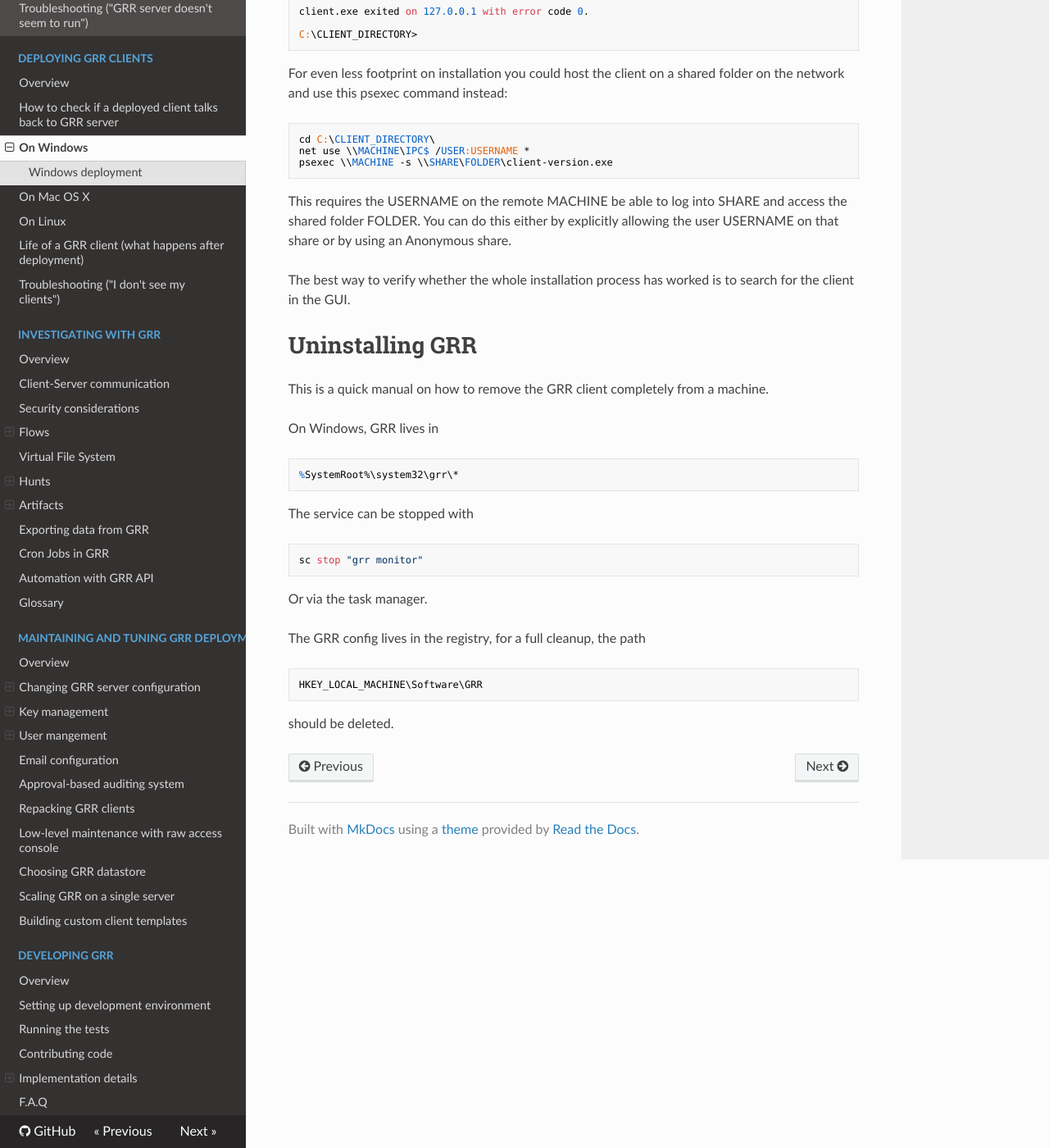
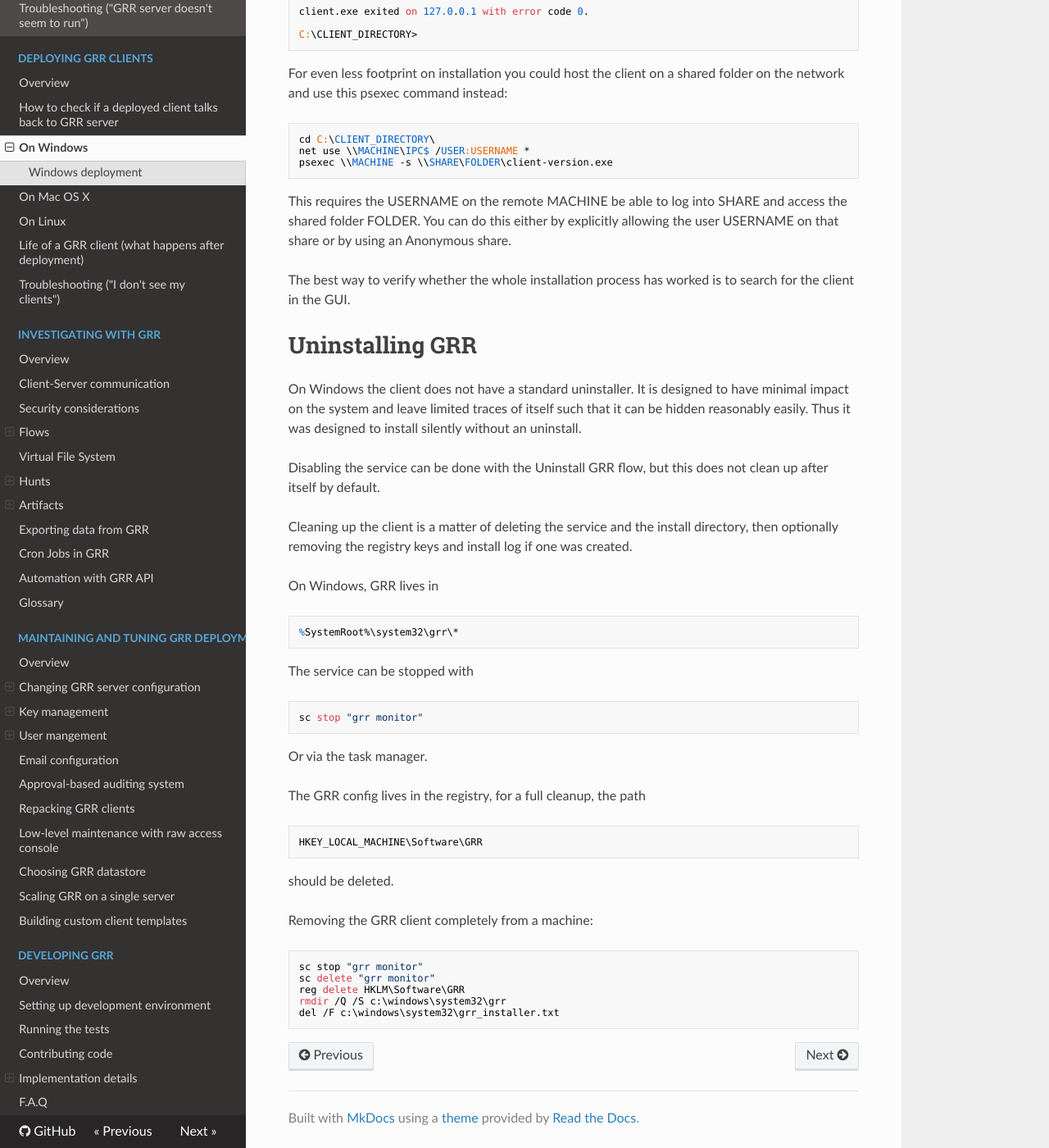
Before and after one commit to google/grr-doc, an MkDocs documentation site: the page built from docs/deploying-grr-clients/on-windows.md, in a window 1280 px wide and 1400 px high, scrolled down 1389 px. Shown: the whole window at 82% size. Built offline with MkDocs 1.6.1, drawn with Linux system fonts in a browser that asks for light colours; nearby versions of some CDN libraries; old or Windows-style settings are respelled for this version of MkDocs.

Commit message:
Update Windows client uninstall instructions

```diff
--- a/docs/deploying-grr-clients/on-windows.md
+++ b/docs/deploying-grr-clients/on-windows.md
@@ -86,8 +86,17 @@
 is to search for the client in the GUI.
 
 # Uninstalling GRR
+On Windows the client does not have a standard uninstaller. It is
+designed to have minimal impact on the system and leave limited traces
+of itself such that it can be hidden reasonably easily. Thus it was
+designed to install silently without an uninstall.
 
-This is a quick manual on how to remove the GRR client completely from a machine.
+Disabling the service can be done with the Uninstall GRR flow, but this does
+not clean up after itself by default.
+
+Cleaning up the client is a matter of deleting the service and the
+install directory, then optionally removing the registry keys and
+install log if one was created.
 
 On Windows, GRR lives in
 
@@ -104,3 +113,11 @@
     HKEY_LOCAL_MACHINE\Software\GRR
 
 should be deleted.
+
+Removing the GRR client completely from a machine:
+
+    sc stop "grr monitor"
+    sc delete "grr monitor"
+    reg delete HKLM\Software\GRR
+    rmdir /Q /S c:\windows\system32\grr
+    del /F c:\windows\system32\grr_installer.txt
```
